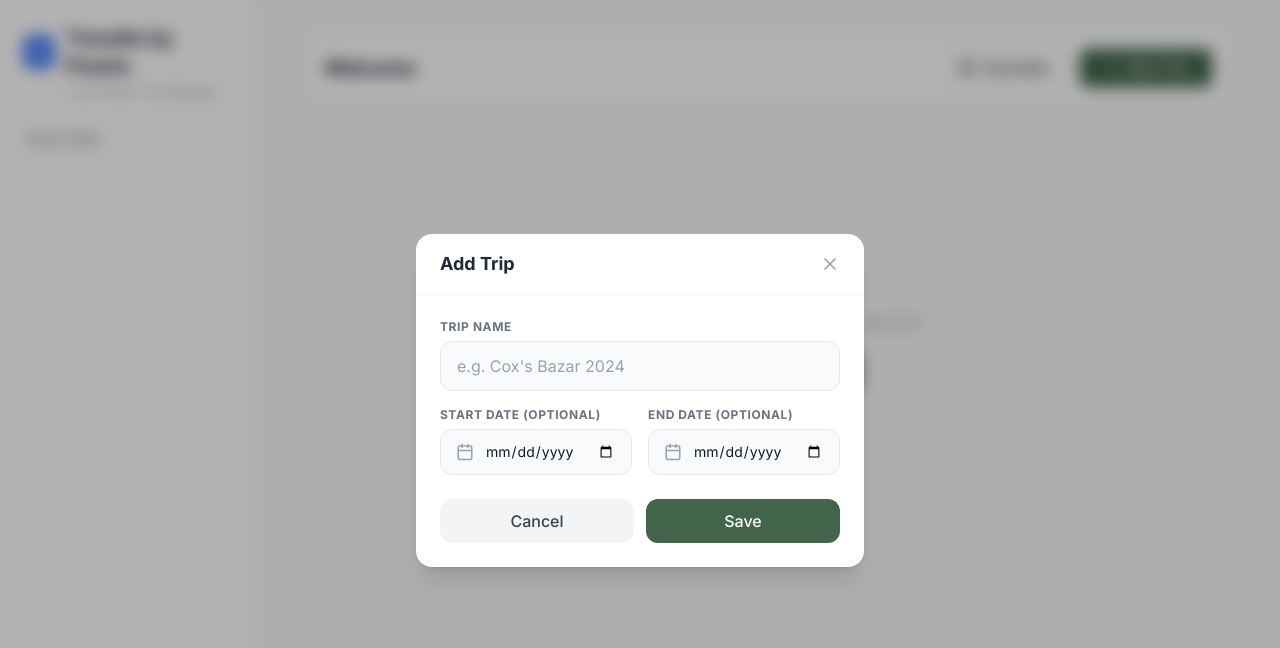
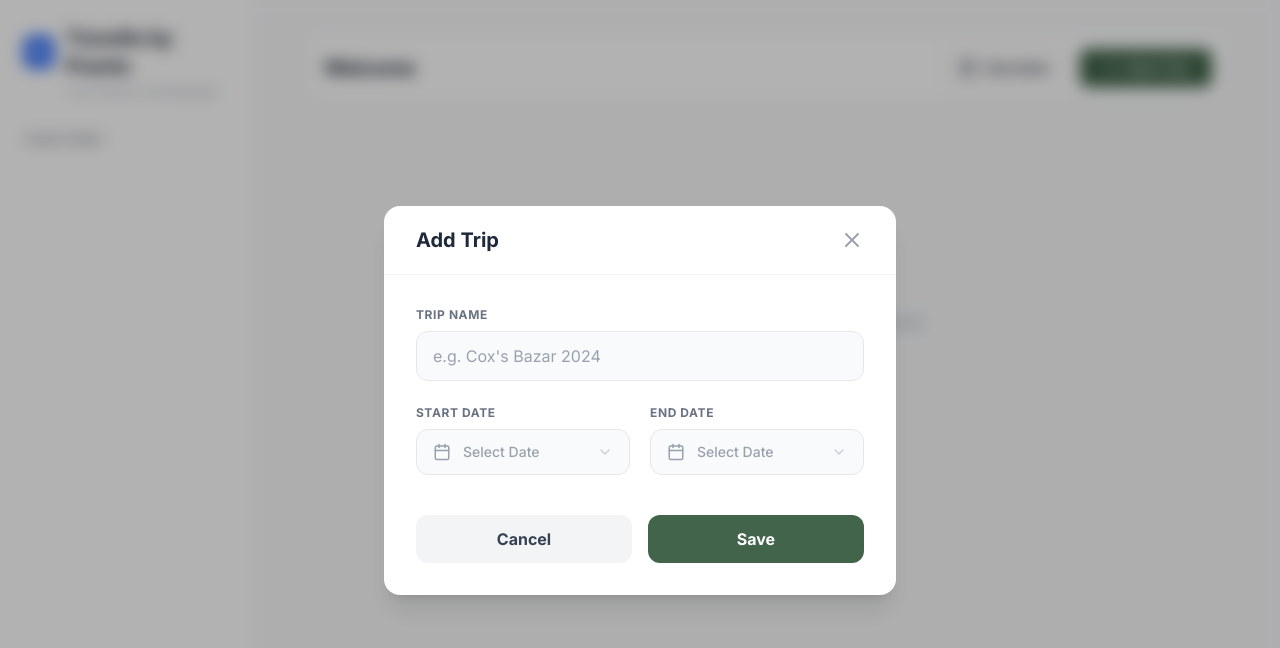
Before and after one commit to maksudpranto/travel-cost-calculation, a Next.js app in the folder travel-cost-ui/: page / in a window 1280 px wide. Both pictures are taken after a click on the button "New Trip". Shown: the top 648 px of the page. Built offline with nearby package versions, Linux system fonts and the light colour scheme.

Commit message:
Summary grid improvement

```diff
--- a/travel-cost-ui/app/components/Modals.tsx
+++ b/travel-cost-ui/app/components/Modals.tsx
@@ -1,5 +1,5 @@
-import React, { useState, useEffect } from 'react';
-import { X, User, FileText, Calendar as CalendarIcon } from 'lucide-react';
+import React, { useState, useEffect, useRef } from 'react';
+import { X, User, FileText, Calendar as CalendarIcon, ChevronDown } from 'lucide-react';
 
 interface AddModalProps {
   isOpen: boolean;
@@ -17,6 +17,70 @@ interface DeleteModalProps {
   message?: string;
 }
 
+// --- HELPER: Internal Modern Date Picker Component ---
+const ModernDatePicker = ({ label, value, onChange }: { label: string, value: string, onChange: (val: string) => void }) => {
+  const inputRef = useRef<HTMLInputElement>(null);
+
+  // Format displayed date
+  const displayDate = value
+    ? new Date(value).toLocaleDateString('en-US', { month: 'short', day: 'numeric', year: 'numeric' })
+    : 'Select Date';
+
+  const isSelected = !!value;
+
+  // This function forces the calendar to open
+  const handleDivClick = () => {
+    try {
+      if (inputRef.current) {
+        if (typeof inputRef.current.showPicker === 'function') {
+          inputRef.current.showPicker(); // Modern Browsers
+        } else {
+          inputRef.current.focus(); // Fallback
+        }
+      }
+    } catch (error) {
+      console.log("Picker error", error);
+    }
+  };
+
+  return (
+    <div className="flex flex-col gap-2 w-full">
+      <label className="text-xs font-bold text-gray-500 uppercase tracking-wider">{label}</label>
+
+      {/* 1. onClick triggers handleDivClick -> opens calendar
+         2. relative group -> creates the container
+      */}
+      <div
+        onClick={handleDivClick}
+        className="relative group w-full cursor-pointer"
+      >
+        {/* VISUAL LAYER */}
+        <div className={`
+          flex items-center justify-between w-full px-4 py-3
+          bg-gray-50 border rounded-xl transition-all duration-200
+          ${isSelected ? 'border-gray-300 text-gray-900 bg-white' : 'border-gray-200 text-gray-400'}
+          group-hover:border-[#41644A] group-hover:bg-white group-hover:shadow-sm
+        `}>
+          <div className="flex items-center gap-3">
+            <CalendarIcon size={18} className={isSelected ? 'text-[#41644A]' : 'text-gray-400'} />
+            <span className="text-sm font-medium">{displayDate}</span>
+          </div>
+          <ChevronDown size={16} className="text-gray-400 opacity-50" />
+        </div>
+
+        {/* INVISIBLE INPUT LAYER */}
+        <input
+          ref={inputRef}
+          type="date"
+          value={value}
+          onChange={(e) => onChange(e.target.value)}
+          className="absolute inset-0 w-full h-full opacity-0 cursor-pointer z-10"
+        />
+      </div>
+    </div>
+  );
+};
+
 export const AddModal = ({ isOpen, onClose, type, onSave, initialData }: AddModalProps) => {
   const [name, setName] = useState('');
   const [deposit, setDeposit] = useState('');
@@ -24,7 +88,6 @@ export const AddModal = ({ isOpen, onClose, type, onSave, initialData }: AddModa
   const [description, setDescription] = useState('');
   const [amount, setAmount] = useState('');
 
-  // --- NEW DATE STATES ---
   const [startDate, setStartDate] = useState('');
   const [endDate, setEndDate] = useState('');
 
@@ -39,7 +102,6 @@ export const AddModal = ({ isOpen, onClose, type, onSave, initialData }: AddModa
         setAmount(initialData.amount.toString());
       } else if (type === 'trip') {
         setName(initialData.name);
-        // Load dates if they exist
         setStartDate(initialData.startDate || '');
         setEndDate(initialData.endDate || '');
       }
@@ -61,7 +123,6 @@ export const AddModal = ({ isOpen, onClose, type, onSave, initialData }: AddModa
     if (type === 'person') {
       onSave({ name, deposit: Number(deposit) });
     } else if (type === 'trip') {
-      // Save dates with trip data
       onSave({ name, startDate, endDate });
     } else {
       onSave({ item, description, amount: Number(amount) });
@@ -69,33 +130,51 @@ export const AddModal = ({ isOpen, onClose, type, onSave, initialData }: AddModa
     onClose();
   };
 
-  const inputStyle = "w-full px-4 py-3 bg-gray-50 border border-gray-200 rounded-xl text-gray-900 placeholder-gray-400 focus:outline-none focus:ring-0 focus:border-blue-600 transition-colors";
+  const inputStyle = "w-full px-4 py-3 bg-gray-50 border border-gray-200 rounded-xl text-gray-900 placeholder-gray-400 focus:outline-none focus:ring-0 focus:border-[#41644A] transition-colors";
 
   return (
     <div className="fixed inset-0 bg-black/30 backdrop-blur-sm flex items-center justify-center p-4 z-50">
-      <div className="bg-white rounded-2xl shadow-xl w-full max-w-md overflow-hidden animate-in fade-in zoom-in duration-200">
-        <div className="px-6 py-4 border-b border-gray-100 flex justify-between items-center">
-          <h3 className="text-lg font-bold text-gray-800">
+
+      {/* CSS Hack to ensure the calendar click area is maximized on WebKit browsers */}
+      <style>{`
+        input[type="date"]::-webkit-calendar-picker-indicator {
+          position: absolute;
+          top: 0;
+          left: 0;
+          width: 100%;
+          height: 100%;
+          opacity: 0;
+          cursor: pointer;
+        }
+      `}</style>
+
+      <div className="bg-white rounded-2xl shadow-xl w-full max-w-lg overflow-hidden animate-in fade-in zoom-in duration-200">
+
+        {/* Header */}
+        <div className="px-8 py-5 border-b border-gray-100 flex justify-between items-center">
+          <h3 className="text-xl font-bold text-gray-800">
             {initialData ? 'Edit' : 'Add'} {type === 'person' ? 'Person' : type === 'expense' ? 'Expense' : 'Trip'}
           </h3>
           <button onClick={onClose} className="text-gray-400 hover:text-gray-600 transition-colors">
-            <X size={20} />
+            <X size={24} />
           </button>
         </div>
-        <form onSubmit={handleSubmit} className="p-6 space-y-4">
+
+        {/* Body */}
+        <form onSubmit={handleSubmit} className="p-8 space-y-6">
 
           {/* --- PERSON FORM --- */}
           {type === 'person' && (
             <>
               <div>
-                <label className="block text-xs font-bold text-gray-500 uppercase tracking-wider mb-1.5">Name</label>
+                <label className="block text-xs font-bold text-gray-500 uppercase tracking-wider mb-2">Name</label>
                 <div className="relative">
                   <User className="absolute left-4 top-3.5 text-gray-400" size={18} />
                   <input required type="text" placeholder="Enter name" value={name} onChange={(e) => setName(e.target.value)} className={`${inputStyle} pl-11`} />
                 </div>
               </div>
               <div>
-                <label className="block text-xs font-bold text-gray-500 uppercase tracking-wider mb-1.5">Deposit Amount</label>
+                <label className="block text-xs font-bold text-gray-500 uppercase tracking-wider mb-2">Deposit Amount</label>
                 <div className="relative">
                   <span className="absolute left-4 top-3 text-gray-400 font-bold text-lg">৳</span>
                   <input required type="number" placeholder="0" value={deposit} onChange={(e) => setDeposit(e.target.value)} className={`${inputStyle} pl-11`} />
@@ -108,68 +187,54 @@ export const AddModal = ({ isOpen, onClose, type, onSave, initialData }: AddModa
           {type === 'expense' && (
             <>
               <div>
-                <label className="block text-xs font-bold text-gray-500 uppercase tracking-wider mb-1.5">Item Name</label>
+                <label className="block text-xs font-bold text-gray-500 uppercase tracking-wider mb-2">Item Name</label>
                 <div className="relative">
                   <FileText className="absolute left-4 top-3.5 text-gray-400" size={18} />
                   <input required type="text" placeholder="What was bought?" value={item} onChange={(e) => setItem(e.target.value)} className={`${inputStyle} pl-11`} />
                 </div>
               </div>
               <div>
-                <label className="block text-xs font-bold text-gray-500 uppercase tracking-wider mb-1.5">Cost</label>
+                <label className="block text-xs font-bold text-gray-500 uppercase tracking-wider mb-2">Cost</label>
                 <div className="relative">
                    <span className="absolute left-4 top-3 text-gray-400 font-bold text-lg">৳</span>
                   <input required type="number" placeholder="0" value={amount} onChange={(e) => setAmount(e.target.value)} className={`${inputStyle} pl-11`} />
                 </div>
               </div>
               <div>
-                <label className="block text-xs font-bold text-gray-500 uppercase tracking-wider mb-1.5">Description (Optional)</label>
+                <label className="block text-xs font-bold text-gray-500 uppercase tracking-wider mb-2">Description (Optional)</label>
                 <textarea placeholder="Details..." value={description} onChange={(e) => setDescription(e.target.value)} className={`${inputStyle} resize-none h-24`} />
               </div>
             </>
           )}
 
-           {/* --- TRIP FORM (Updated with Dates) --- */}
+           {/* --- TRIP FORM --- */}
            {type === 'trip' && (
             <>
               <div>
-                <label className="block text-xs font-bold text-gray-500 uppercase tracking-wider mb-1.5">Trip Name</label>
+                <label className="block text-xs font-bold text-gray-500 uppercase tracking-wider mb-2">Trip Name</label>
                 <input required type="text" placeholder="e.g. Cox's Bazar 2024" value={name} onChange={(e) => setName(e.target.value)} className={inputStyle} />
               </div>
 
-              <div className="grid grid-cols-2 gap-4">
-                <div>
-                  <label className="block text-xs font-bold text-gray-500 uppercase tracking-wider mb-1.5">Start Date (Optional)</label>
-                  <div className="relative">
-                    <CalendarIcon className="absolute left-4 top-3.5 text-gray-400" size={18} />
-                    <input
-                      type="date"
-                      value={startDate}
-                      onChange={(e) => setStartDate(e.target.value)}
-                      className={`${inputStyle} pl-11 text-sm`}
-                    />
-                  </div>
-                </div>
-                <div>
-                  <label className="block text-xs font-bold text-gray-500 uppercase tracking-wider mb-1.5">End Date (Optional)</label>
-                  <div className="relative">
-                    <CalendarIcon className="absolute left-4 top-3.5 text-gray-400" size={18} />
-                    <input
-                      type="date"
-                      value={endDate}
-                      onChange={(e) => setEndDate(e.target.value)}
-                      className={`${inputStyle} pl-11 text-sm`}
-                    />
-                  </div>
-                </div>
+              <div className="grid grid-cols-2 gap-5">
+                <ModernDatePicker
+                  label="Start Date"
+                  value={startDate}
+                  onChange={setStartDate}
+                />
+                <ModernDatePicker
+                  label="End Date"
+                  value={endDate}
+                  onChange={setEndDate}
+                />
               </div>
             </>
           )}
 
-          <div className="flex gap-3 pt-2">
-            <button type="button" onClick={onClose} className="flex-1 px-4 py-2.5 bg-gray-100 text-gray-700 font-medium rounded-xl hover:bg-gray-200 transition-colors">Cancel</button>
+          <div className="flex gap-4 pt-4">
+            <button type="button" onClick={onClose} className="flex-1 px-4 py-3 bg-gray-100 text-gray-700 font-bold rounded-xl hover:bg-gray-200 transition-colors">Cancel</button>
             <button
               type="submit"
-              className="flex-1 px-4 py-2.5 bg-[#41644A] text-white font-medium rounded-xl hover:bg-[#2e4a34] transition-all"
+              className="flex-1 px-4 py-3 bg-[#41644A] text-white font-bold rounded-xl hover:bg-[#2e4a34] transition-all"
             >
               {initialData ? 'Update' : 'Save'}
             </button>
```
Also changed, not shown: travel-cost-ui/app/components/SummaryGrid.tsx (+20 -9 lines), travel-cost-ui/app/page.tsx (+43 -13 lines).
